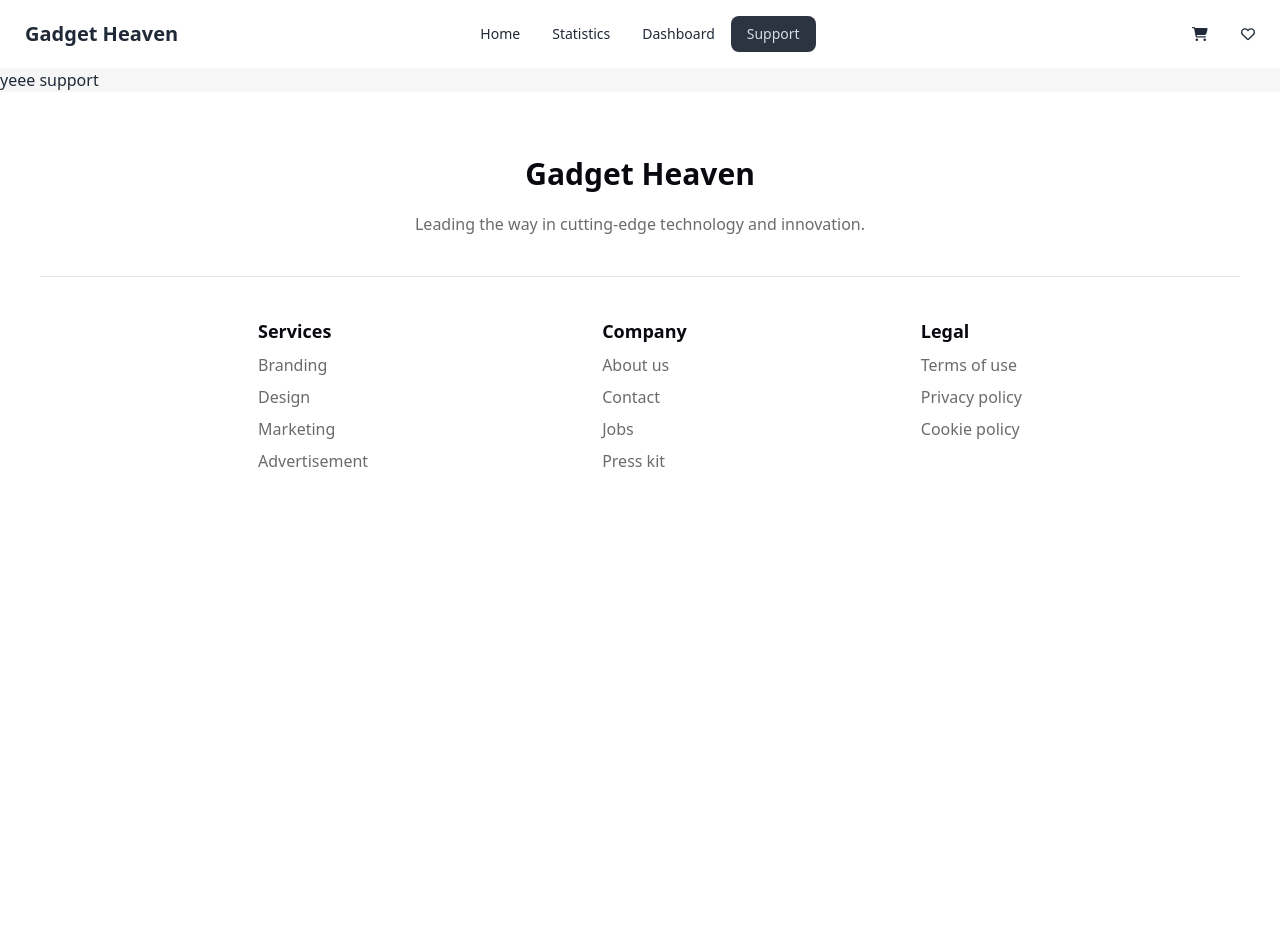
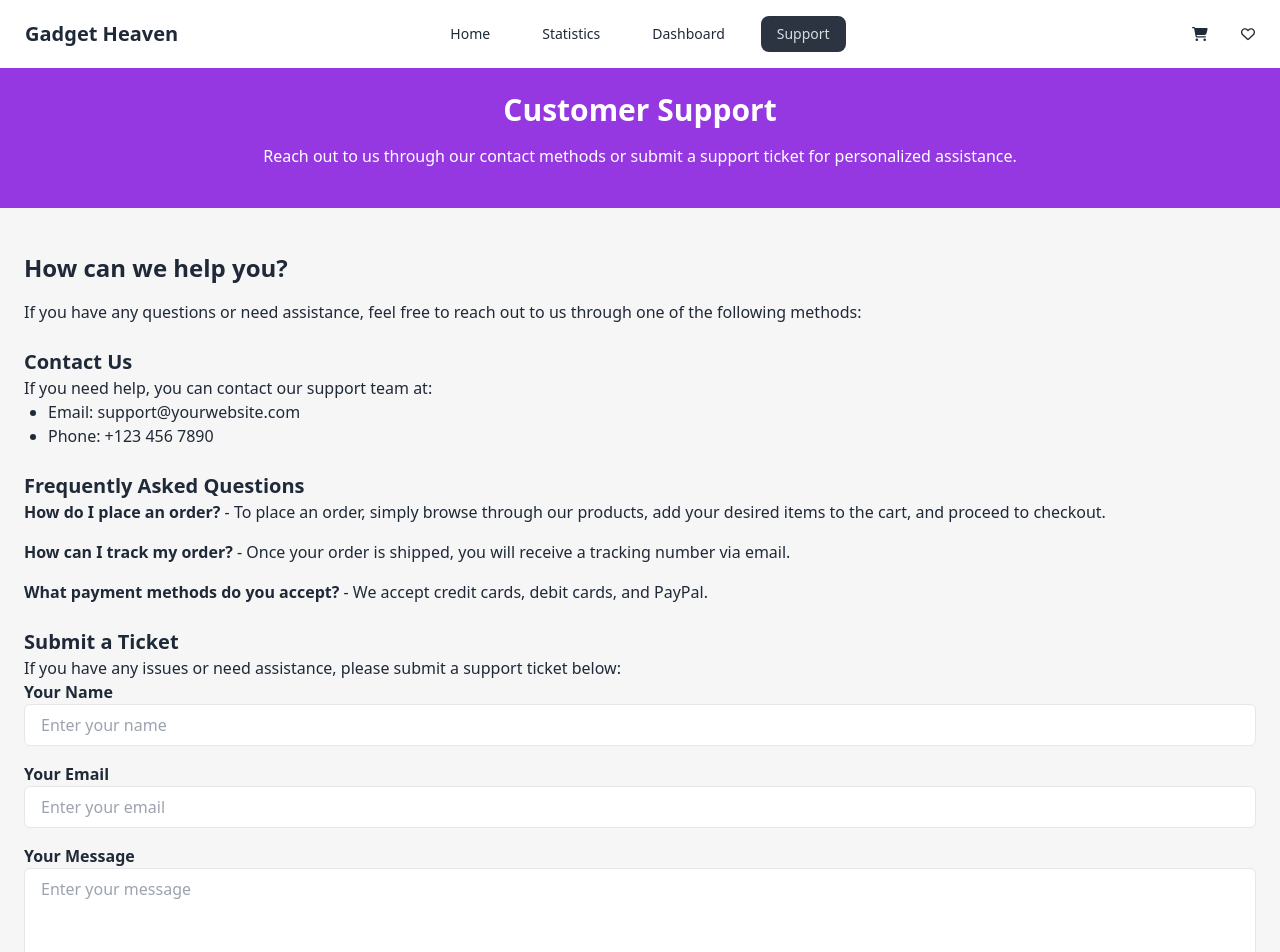
Before and after one commit to al-abir-anik/PH-Assignment-08, a React (Vite) app: page /support in a window 1280 px wide. Shown: the top 952 px of the page. Before the commit the page ends 800 px from the top, so only its background shows below. Built offline with nearby package versions, Linux system fonts and the light colour scheme.

Commit message:
Added 404 page

```diff
--- a/index.html
+++ b/index.html
@@ -2,9 +2,9 @@
 <html lang="en" data-theme="light">
   <head>
     <meta charset="UTF-8" />
-    <link rel="icon" type="image/svg+xml" href="/vite.svg" />
+    <link rel="icon" type="image/svg+xml" href="/public/favicon-16x16.png" />
     <meta name="viewport" content="width=device-width, initial-scale=1.0" />
-    <title>Vite + React</title>
+    <title>Gadget Heaven</title>
   </head>
   <body>
     <div id="root"></div>
--- a/src/components/Dashboard/Dashboard.jsx
+++ b/src/components/Dashboard/Dashboard.jsx
@@ -1,12 +1,10 @@
 import { useEffect, useState } from "react";
 import Cart from "./Cart";
 import Wishlist from "./Wishlist";
-import { useLoaderData} from "react-router-dom";
+import { useLoaderData } from "react-router-dom";
 import { getStoredCartList, getStoredWishList } from "../../utility/utility";
 
 const Dashboard = () => {
-
-
   const productData = useLoaderData();
   const [activeComponent, setActiveComponent] = useState("Cart");
 
--- a/src/components/ErrorPage/ErrorPage.jsx
+++ b/src/components/ErrorPage/ErrorPage.jsx
@@ -1,11 +1,13 @@
-
-
 const ErrorPage = () => {
-    return (
-        <div>
-            <p>yoo bara page not dj rumpa</p>
-        </div>
-    );
+  return (
+    <div className="w-full h-svh text-[#9538e2] pb-48 flex flex-col items-center justify-center gap-10">
+      <h2 className="font-bold text-9xl">404</h2>
+      <h4 className="font-semibold text-5xl">Not Found</h4>
+      <p className="font-normal text-xl">
+        The Resource Requested Could Not Be Found On This Server!
+      </p>
+    </div>
+  );
 };
 
 export default ErrorPage;
--- a/src/components/Home/Home.jsx
+++ b/src/components/Home/Home.jsx
@@ -1,19 +1,40 @@
 import { Outlet, useLoaderData } from "react-router-dom";
 import Categories from "../../Main Section/Categories";
-import Products from "./../../Main Section/Products";
 
 const Home = () => {
   const categoryNames = useLoaderData();
 
   return (
-    <main className="w-5/6 mx-auto my-20 space-y-16">
-      <h2 className="font-bold text-4xl text-[#0b0b0b] text-center">
-        Explore Cutting-Edge Gadgets
-      </h2>
-      <section className="flex justify-around">
-        <Categories categories={categoryNames}></Categories>
-        <Outlet></Outlet>
+    <main className="w-5/6 mx-auto mb-20 space-y-16">
+      <div className="mb-40">
+        <div className="pt-10 pb-96 space-y-10 rounded-b-3xl bg-[#9538e2] text-center flex flex-col items-center">
+          <h1 className="w-2/3 text-5xl font-bold text-white">
+            Upgrade Your Tech Accessorize with Gadget Heaven Accessories
+          </h1>
+          <p className="text-base font-normal text-white">
+            Explore the latest gadgets that will take your experience to the
+            next level. From smart devices to the coolest accessories, we have
+            it all!
+          </p>
+          <button className="btn rounded-full px-10 text-lg bg-white font-bold text-[#9538e2] hover:bg-white hover:border-white">
+            Shop Now
+          </button>
+        </div>
+        <div className="h-72 relative">
+          <div className="w-2/3 h-[42rem] p-8 bg-white/30 rounded-3xl border-4 border-white backdrop-blur-lg absolute -top-80  inset-x-0 mx-auto box-border">
+            <img src="../../../public/banner.jpg" className="w-full h-full object-cover rounded-3xl" />
+          </div>
+        </div>
+      </div>
 
+      <section>
+        <h2 className="my-16 font-bold text-3xl text-[#0b0b0b] text-center">
+          Explore Cutting-Edge Gadgets
+        </h2>
+        <div className="flex justify-around">
+          <Categories categories={categoryNames}></Categories>
+          <Outlet></Outlet>
+        </div>
       </section>
     </main>
   );
--- a/src/components/Navbar/Navbar.jsx
+++ b/src/components/Navbar/Navbar.jsx
@@ -2,16 +2,20 @@
 import { FontAwesomeIcon } from '@fortawesome/react-fontawesome';
 import { faCartShopping } from '@fortawesome/free-solid-svg-icons';
 import { faHeart } from '@fortawesome/free-regular-svg-icons';
-import { NavLink } from 'react-router-dom';
+import { NavLink, useLocation } from 'react-router-dom';
 
 const Navbar = () => {
+const location = useLocation();
+
+const isHome = location.pathname === "/";
+
   return (
-    <nav className="navbar bg-base-100">
+    <nav className={`${isHome ? "bg-[#9538e2] text-white w-5/6 mx-auto rounded-t-3xl pt-10 px-32" : "bg-white w-full"} navbar`}>
       <div className="navbar-start">
         <a className="btn btn-ghost text-xl">Gadget Heaven</a>
       </div>
       <div className="navbar-center hidden lg:flex">
-        <ul className="menu menu-horizontal px-1">
+        <ul className="menu menu-horizontal px-1 space-x-5">
           <li><NavLink to={'/'}>Home</NavLink></li>
           <li><NavLink to={'/statistics'}>Statistics</NavLink></li>
           <li><NavLink to={'/dashboard'}>Dashboard</NavLink></li>
--- a/src/components/Support/Support.jsx
+++ b/src/components/Support/Support.jsx
@@ -1,11 +1,111 @@
+const Support = () => {
+  return (
+    <main>
+      <div className="w-full h-fit pt-6 pb-10 bg-[#9538e2] text-center space-y-4">
+        <h2 className="font-bold text-3xl text-white">Customer Support</h2>
+        <p className="font-normal text-base text-white">
+          Reach out to us through our
+          contact methods or submit a support ticket for personalized
+          assistance.
+        </p>
+      </div>
 
+      {/* FROM CHATGPT */}
+      <div className="container mx-auto p-6 my-5">
+        <div className="mb-6">
+          <h2 className="text-2xl font-semibold mb-4">How can we help you?</h2>
+          <p>
+            If you have any questions or need assistance, feel free to reach out
+            to us through one of the following methods:
+          </p>
+        </div>
 
-const Support = () => {
-    return (
-        <div>
-            <p>yeee support</p>
+        <div className="space-y-6">
+          {/* Contact Information */}
+          <div>
+            <h3 className="text-xl font-semibold">Contact Us</h3>
+            <p>If you need help, you can contact our support team at:</p>
+            <ul className="list-disc ml-6">
+              <li>Email: support@yourwebsite.com</li>
+              <li>Phone: +123 456 7890</li>
+            </ul>
+          </div>
+
+          {/* FAQ Section */}
+          <div>
+            <h3 className="text-xl font-semibold">
+              Frequently Asked Questions
+            </h3>
+            <ul className="space-y-4">
+              <li>
+                <strong>How do I place an order?</strong> - To place an order,
+                simply browse through our products, add your desired items to
+                the cart, and proceed to checkout.
+              </li>
+              <li>
+                <strong>How can I track my order?</strong> - Once your order is
+                shipped, you will receive a tracking number via email.
+              </li>
+              <li>
+                <strong>What payment methods do you accept?</strong> - We accept
+                credit cards, debit cards, and PayPal.
+              </li>
+            </ul>
+          </div>
+
+          {/* Support Form */}
+          <div>
+            <h3 className="text-xl font-semibold">Submit a Ticket</h3>
+            <p>
+              If you have any issues or need assistance, please submit a support
+              ticket below:
+            </p>
+            <form className="space-y-4">
+              <div>
+                <label className="block font-semibold" htmlFor="name">
+                  Your Name
+                </label>
+                <input
+                  type="text"
+                  id="name"
+                  placeholder="Enter your name"
+                  className="w-full px-4 py-2 border rounded-md"
+                />
+              </div>
+              <div>
+                <label className="block font-semibold" htmlFor="email">
+                  Your Email
+                </label>
+                <input
+                  type="email"
+                  id="email"
+                  placeholder="Enter your email"
+                  className="w-full px-4 py-2 border rounded-md"
+                />
+              </div>
+              <div>
+                <label className="block font-semibold" htmlFor="message">
+                  Your Message
+                </label>
+                <textarea
+                  id="message"
+                  placeholder="Enter your message"
+                  rows="4"
+                  className="w-full px-4 py-2 border rounded-md"
+                />
+              </div>
+              <button
+                type="submit"
+                className="px-6 py-2 bg-[#9538e2] text-white rounded-md hover:bg-blue-600"
+              >
+                Submit Ticket
+              </button>
+            </form>
+          </div>
         </div>
-    );
+      </div>
+    </main>
+  );
 };
 
 export default Support;
--- a/src/components/root/Root.jsx
+++ b/src/components/root/Root.jsx
@@ -1,16 +1,42 @@
-import { Outlet } from "react-router-dom";
+import React, { useEffect } from "react";
+import { Outlet, useLocation } from "react-router-dom";
 import Footer from "../Footer/Footer";
 import Navbar from "../Navbar/Navbar";
 
+const Root = () => {
+  const location = useLocation();
 
-const Root = () => {
-    return (
-        <div className="bg-[#f6f6f6]">
-            <Navbar></Navbar>
-            <Outlet></Outlet>
-            <Footer></Footer>
-        </div>
-    );
+  useEffect(() => {
+    const path = location.pathname.split("/")[1];
+    let title = "";
+
+    switch (path) {
+      case "":
+        title = "Gadget | Gadget Heaven";
+        break;
+      case "dashboard":
+        title = "Dashboard | Gadget Heaven";
+        break;
+      case "statistics":
+        title = "Statistics | Gadget Heaven";
+        break;
+      case "support":
+        title = "Support | Gadget Heaven";
+        break;
+      default:
+        title = "Gadget Heaven";
+    }
+
+    document.title = title;
+  }, [location]);
+
+  return (
+    <div className="bg-[#f6f6f6]">
+      <Navbar />
+      <Outlet />
+      <Footer />
+    </div>
+  );
 };
 
 export default Root;
```
